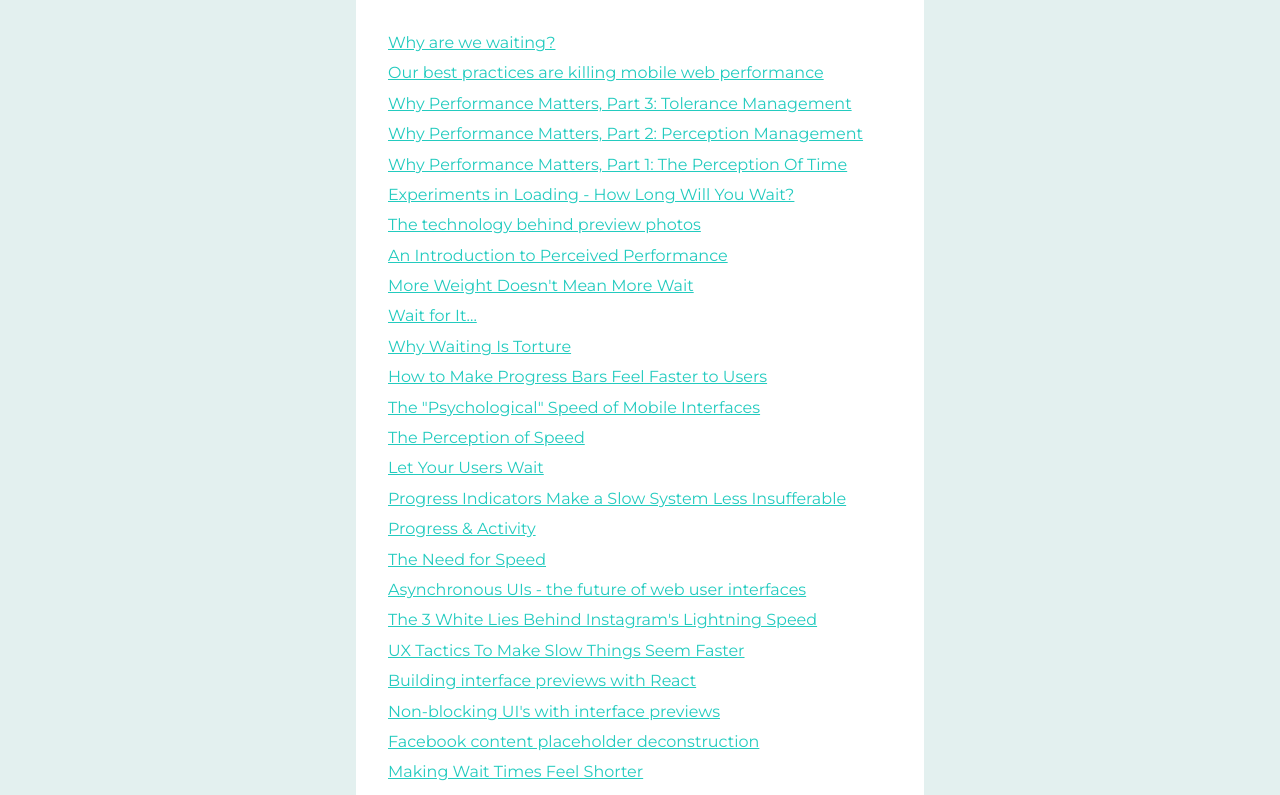
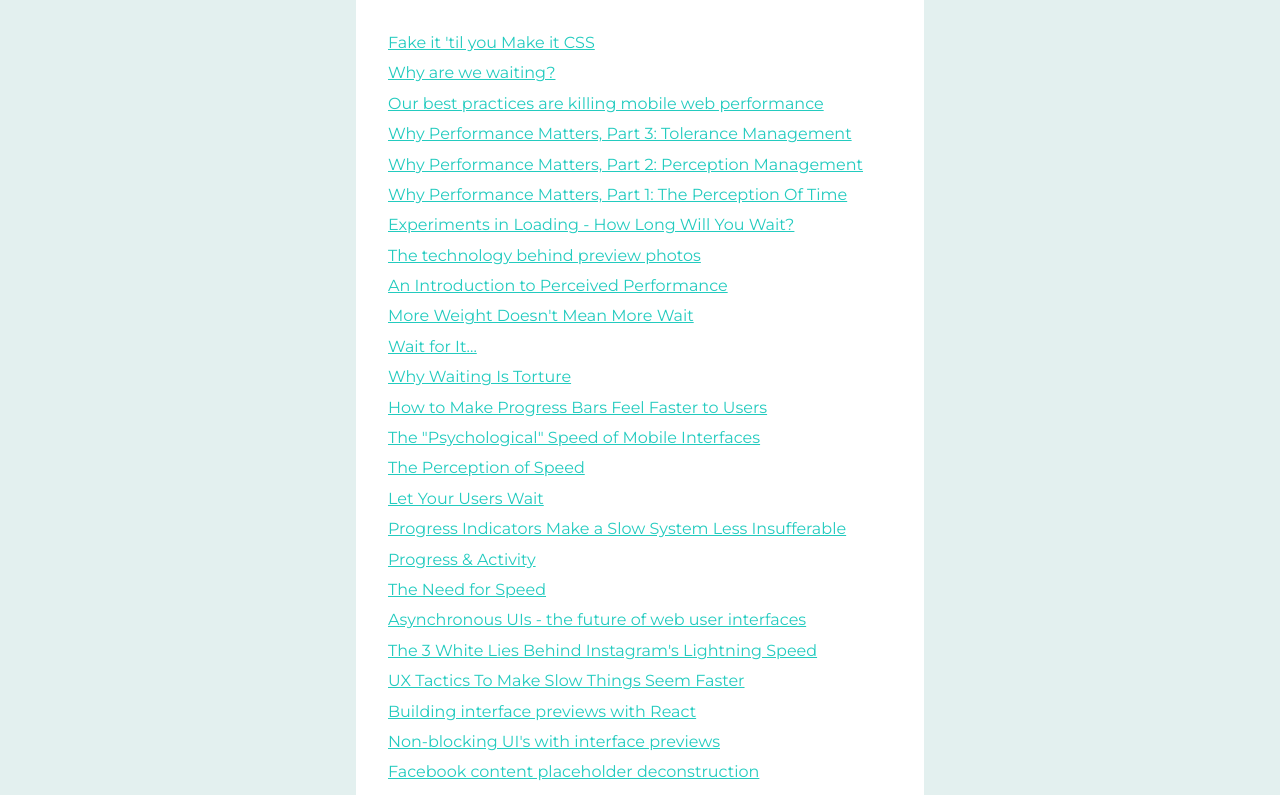
Before and after one commit to zhouzi/awesome-perceived-performance, a website: page index.html in a window 1280 px wide. Shown: the part 299-1094 px from the top of the page. Drawn offline with Linux system fonts and the light colour scheme; some icons are missing.

Commit message:
add Fake it 'til you Make it CSS

```diff
--- a/index.html
+++ b/index.html
@@ -197,6 +197,7 @@ h2 {
 }
 </style></head><body><header class="header"><div class="header-container"><h1><span class="darker">Reactive</span>Design</h1><p>Collection of design insights about perceived speed.</p><ul class="list-inline"><li><a href="https://github.com/zhouzi/reactivedesign" data-icon="octicon-star" data-style="mega" data-count-href="/zhouzi/reactivedesign/stargazers" data-count-api="/repos/zhouzi/reactivedesign#stargazers_count" data-count-aria-label="# stargazers on GitHub" aria-label="Star zhouzi/reactivedesign on GitHub" class="github-button">Star</a></li><li><a href="https://twitter.com/home?status=Collection%20of%20design%20insights%20about%20perceived%20speed%20http%3A%2F%2Fgabinaureche.com%2Freactivedesign%20%23reactive%20%23ux%20%23design%20%23insights%20via%20%40zh0uzi" target="_blank"><span class="icon-twitter"></span>Tweet</a></li></ul></div></header><section class="content"><h2 id="articles">Articles</h2>
 <ul>
+<li><a href="https://kyusuf.com/post/fake-it-til-you-make-it-css">Fake it &#39;til you Make it CSS</a></li>
 <li><a href="https://www.cxpartners.co.uk/our-thinking/why-are-we-waiting/">Why are we waiting?</a></li>
 <li><a href="http://molily.de/mobile-web-performance/">Our best practices are killing mobile web performance</a></li>
 <li><a href="https://www.smashingmagazine.com/2015/12/performance-matters-part-3-tolerance-management/">Why Performance Matters, Part 3: Tolerance Management</a></li>
```
Also changed, not shown: README.md.
